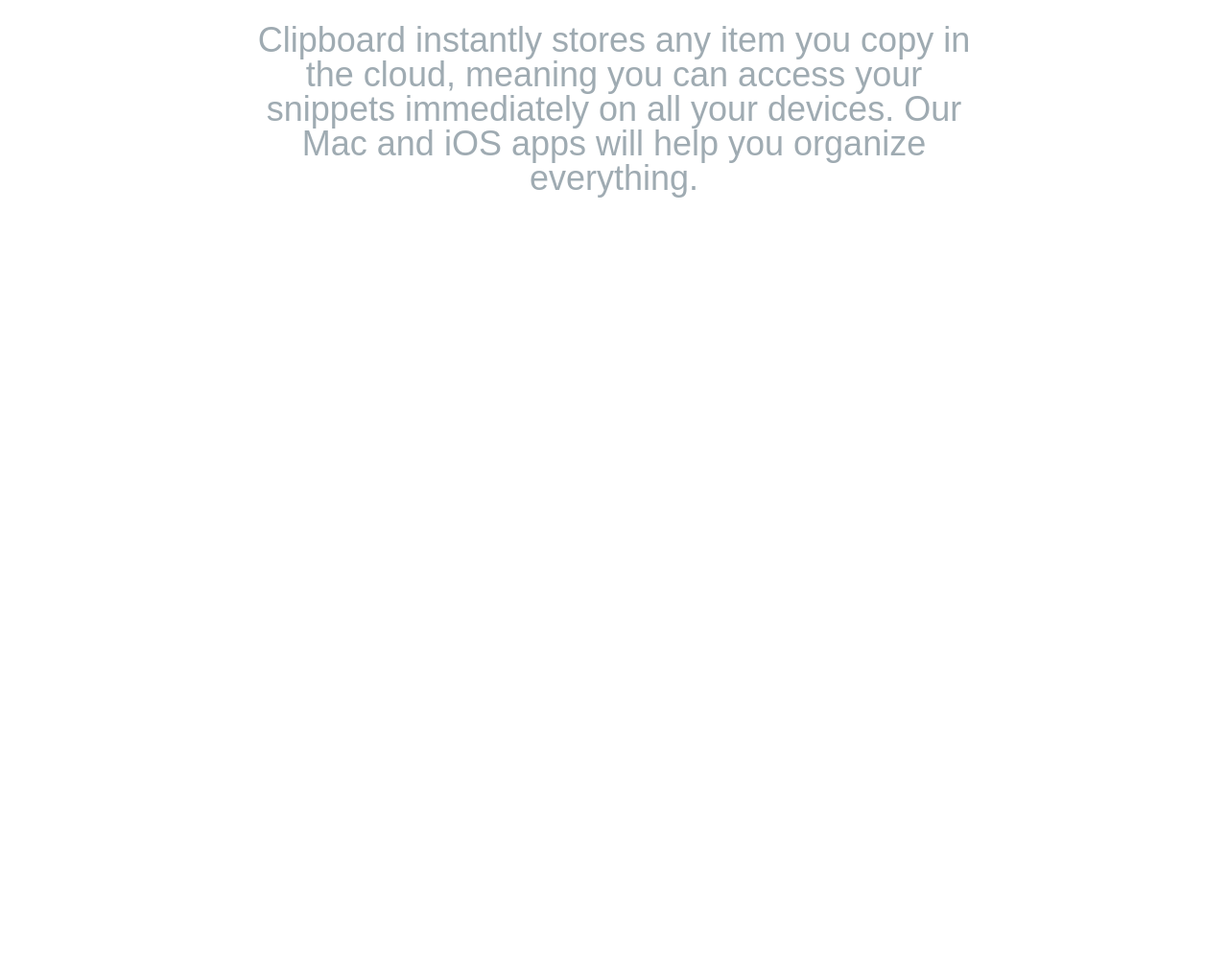
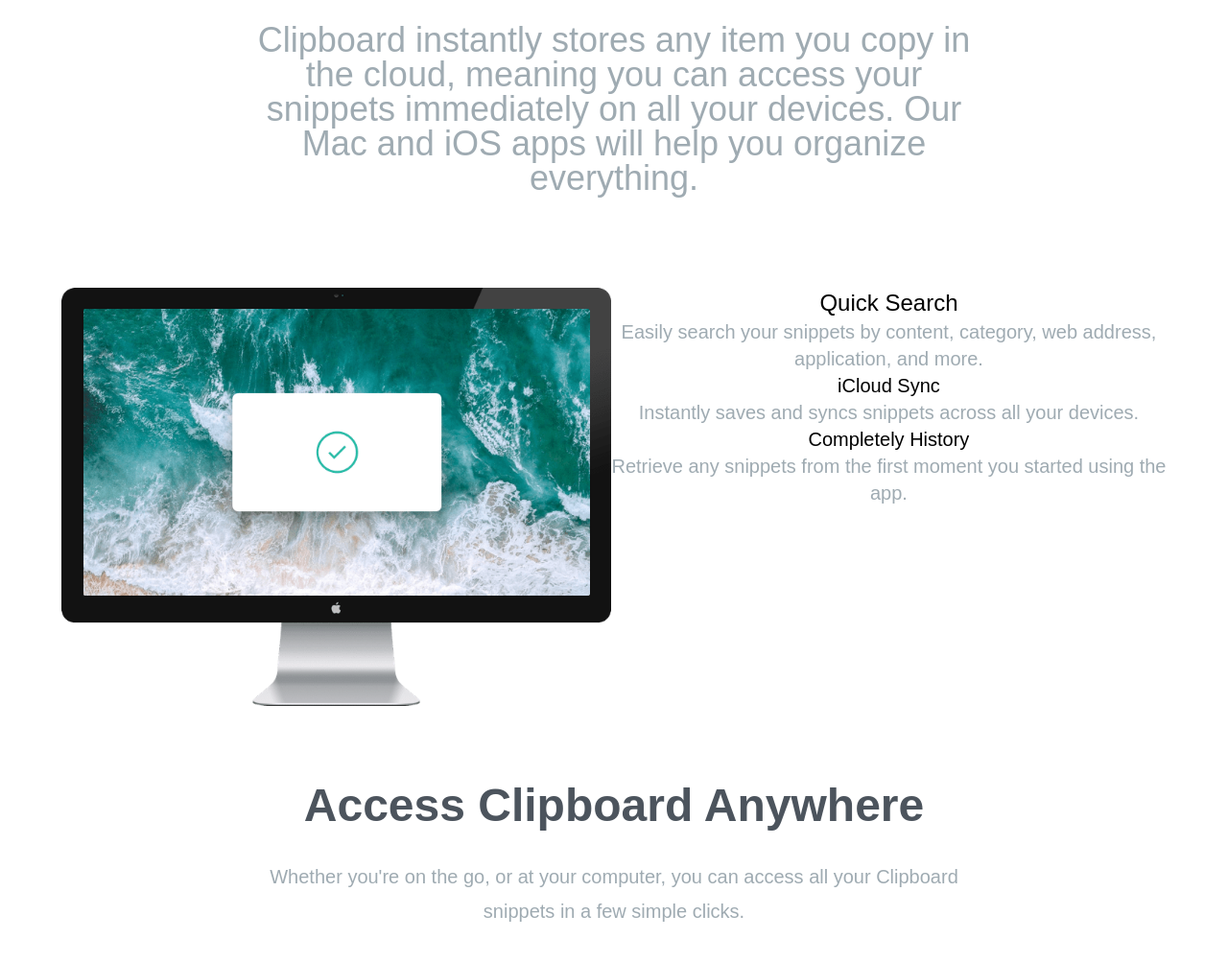
Before and after one commit to SasnarineDeodat/clipboard-website, a website: page index.html in a window 1280 px wide. Shown: the part 777-1780 px from the top of the page at 96% size. Before the commit the page ends 1077 px from the top, so only its background shows below. Drawn offline with Linux system fonts and the light colour scheme; a web font is replaced by a local one.

Commit message:
Features Section & Items

```diff
--- a/index.html
+++ b/index.html
@@ -12,12 +12,12 @@
     />
 
     <link rel="stylesheet" href="css/style.css" />
-    <title>Simple Tailwind Starter</title>
+    <title>Clipboard Website</title>
   </head>
   <body>
     <!-- Hero Section -->
     <section id="hero">
-      <div class="section-container mb-40 px-10 pt-16">
+      <div class="section-container mb-40 pt-16">
         <img src="images/logo.svg" alt="" class="mx-auto my-16" />
 
         <h3>A history of everything you copy</h3>
@@ -50,7 +50,7 @@
 
     <!-- Snippets Section -->
     <section id="snippets">
-      <div class="section-container my-20 px-10">
+      <div class="section-container my-20">
         <h3>Keep track of your snippets</h3>
         <p
           class="max-w-3xl mx-auto mb-24 text-4xl leading-9 text-center text-grayishBlue"
@@ -61,5 +61,67 @@
         </p>
       </div>
     </section>
+
+    <!-- Features Section -->
+    <section id="features">
+      <div class="section-container my-20">
+        <div class="relative flex flex-col md:flex-row md:space-x-32">
+          <!-- Image -->
+          <div class="md:w-1/2">
+            <img
+              src="images/image-computer.png"
+              alt=""
+              class="md:absolute top-0 right-[50%]"
+            />
+          </div>
+
+          <!-- Items Container -->
+          <div
+            class="flex flex-col mt-16 mb-24 space-y-12 text-xl md:w-1/2 md:mb-60 md:text-left md:pl-16"
+          >
+            <!-- Item 1 -->
+            <div>
+              <h5 class="mb-2 text-2xl font-bold text-darkGrayishBlue">
+                Quick Search
+              </h5>
+              <p class="max-w-md text-grayishBlue">
+                Easily search your snippets by content, category, web address,
+                application, and more.
+              </p>
+            </div>
+            <!-- Item 2 -->
+            <div>
+              <h5>iCloud Sync</h5>
+              <p class="max-w-md text-grayishBlue">
+                Instantly saves and syncs snippets across all your devices.
+              </p>
+            </div>
+            <!-- Item 3 -->
+            <div>
+              <h5>Completely History</h5>
+              <p class="max-w-md text-grayishBlue">
+                Retrieve any snippets from the first moment you started using
+                the app.
+              </p>
+            </div>
+          </div>
+        </div>
+      </div>
+    </section>
+
+    <!-- Access Anywhere Section -->
+    <section id="acces">
+      <div class="section-container my-20">
+        <h3>Access Clipboard Anywhere</h3>
+        <p
+          class="max-w-3xl mx-auto mb-24 text-xl leading-9 text-center text-grayishBlue"
+        >
+          Whether you're on the go, or at your computer, you can access all your
+          Clipboard snippets in a few simple clicks.
+        </p>
+
+        <img src="images/image-devices.png" alt="" />
+      </div>
+    </section>
   </body>
 </html>
--- a/input.css
+++ b/input.css
@@ -9,7 +9,7 @@
 }
 
 .section-container {
-    @apply max-w-6xl mx-auto text-center
+    @apply max-w-6xl mx-auto text-center px-10
 }
 
 /* .button-container {
```
